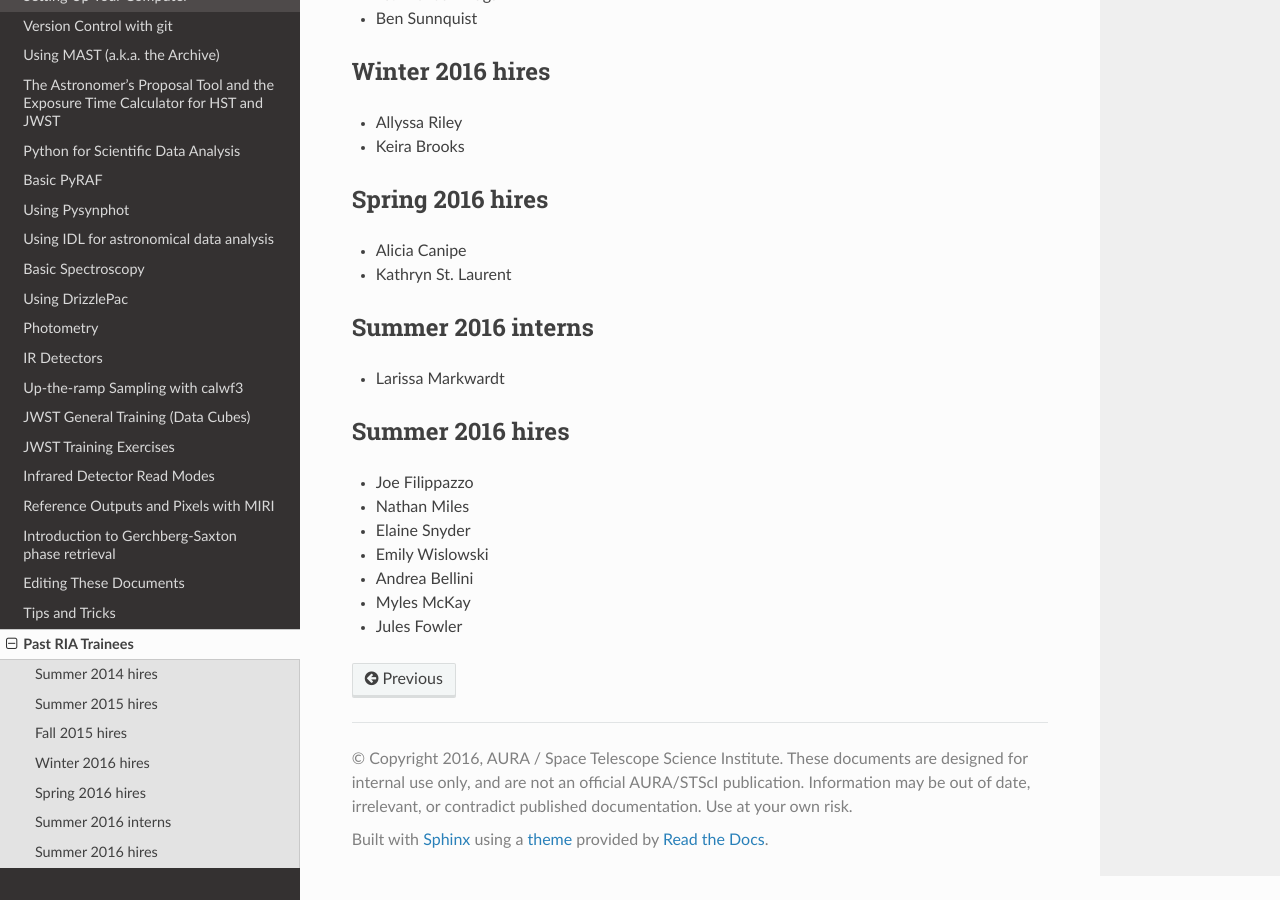
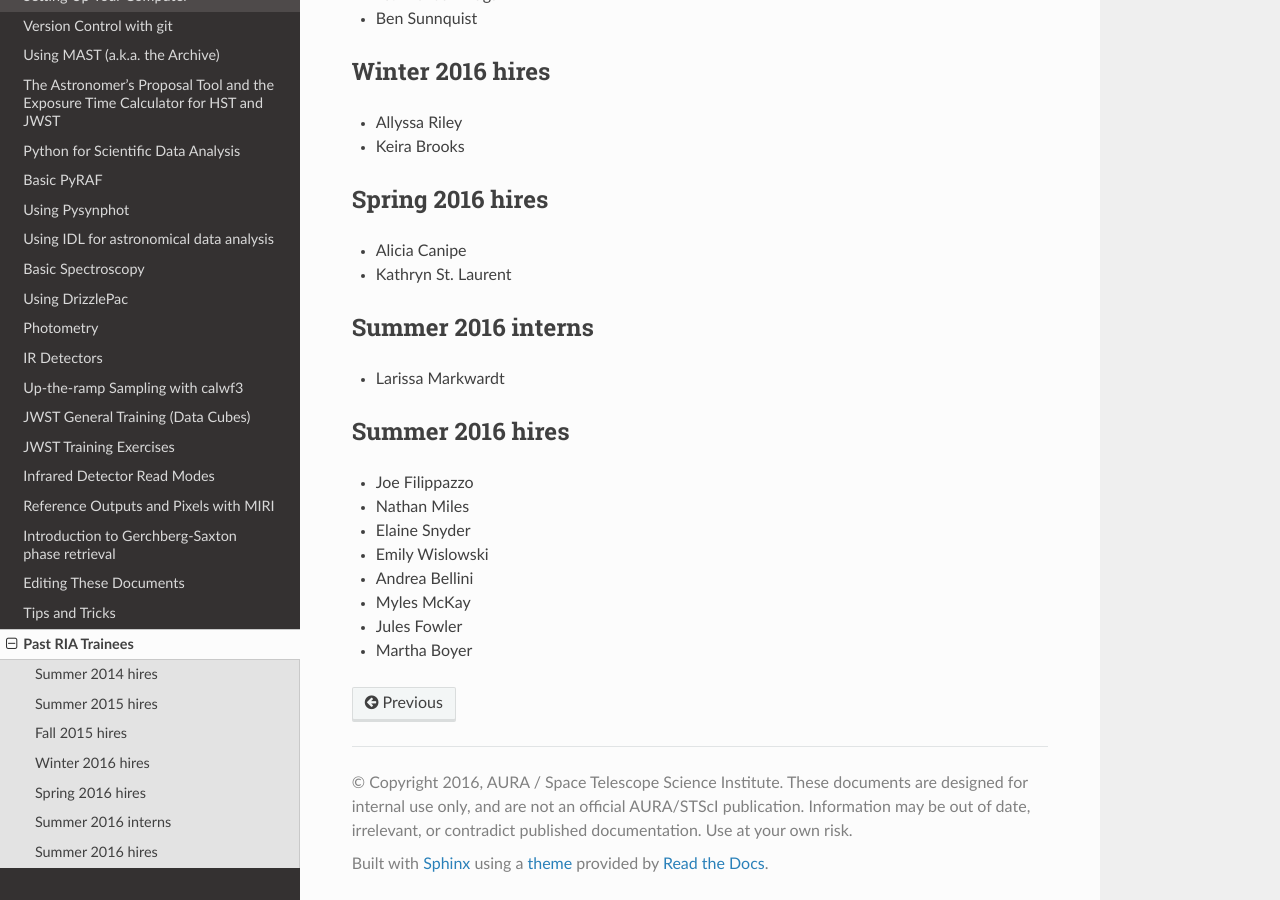
Before and after one commit to staceybright/training-library, a Sphinx documentation site: the page built from source/trainees.txt, in a window 1280 px wide and 900 px high, scrolled down 801 px. Built offline with Sphinx 7.4.7 and the Read the Docs theme 2.0.0, drawn with Linux system fonts in a browser that asks for light colours.

Commit message:
Added Martha Boyer to trainees.txt

```diff
--- a/source/trainees.txt
+++ b/source/trainees.txt
@@ -60,3 +60,4 @@ Summer 2016 hires
 * Andrea Bellini
 * Myles McKay
 * Jules Fowler
+* Martha Boyer
```
